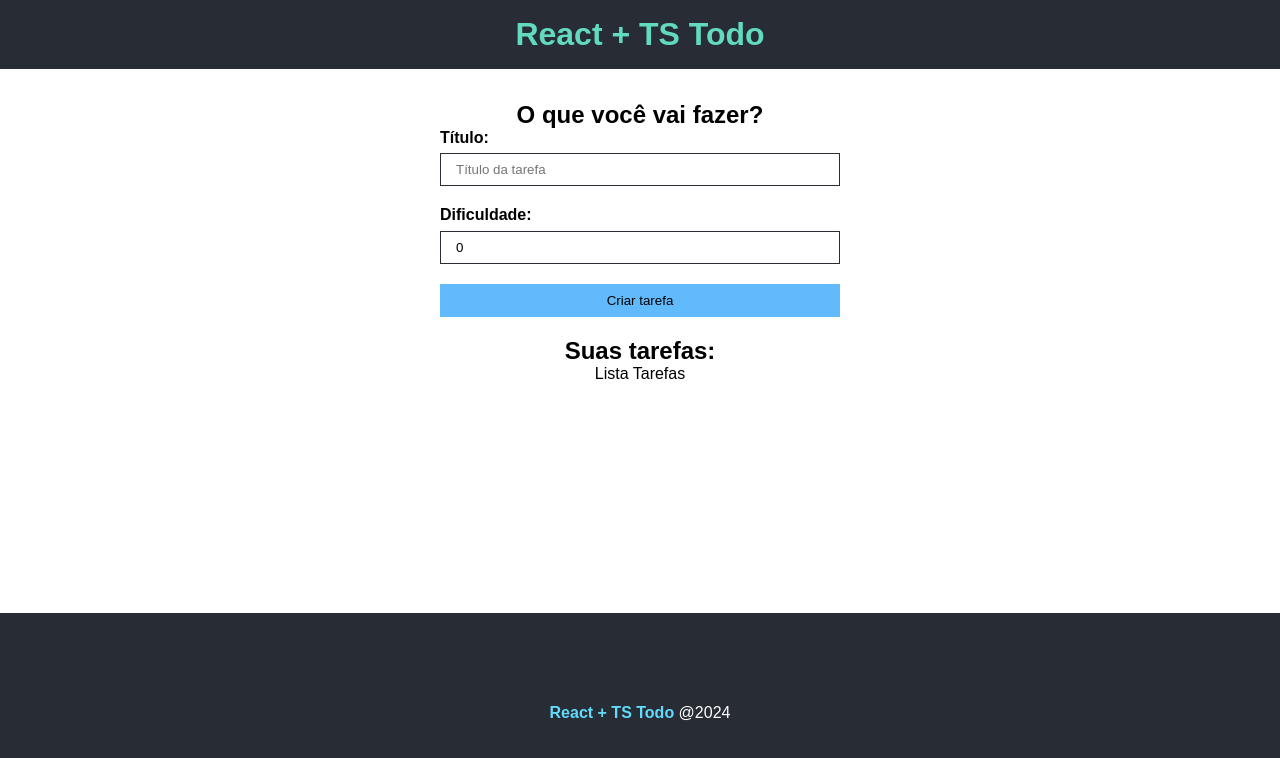
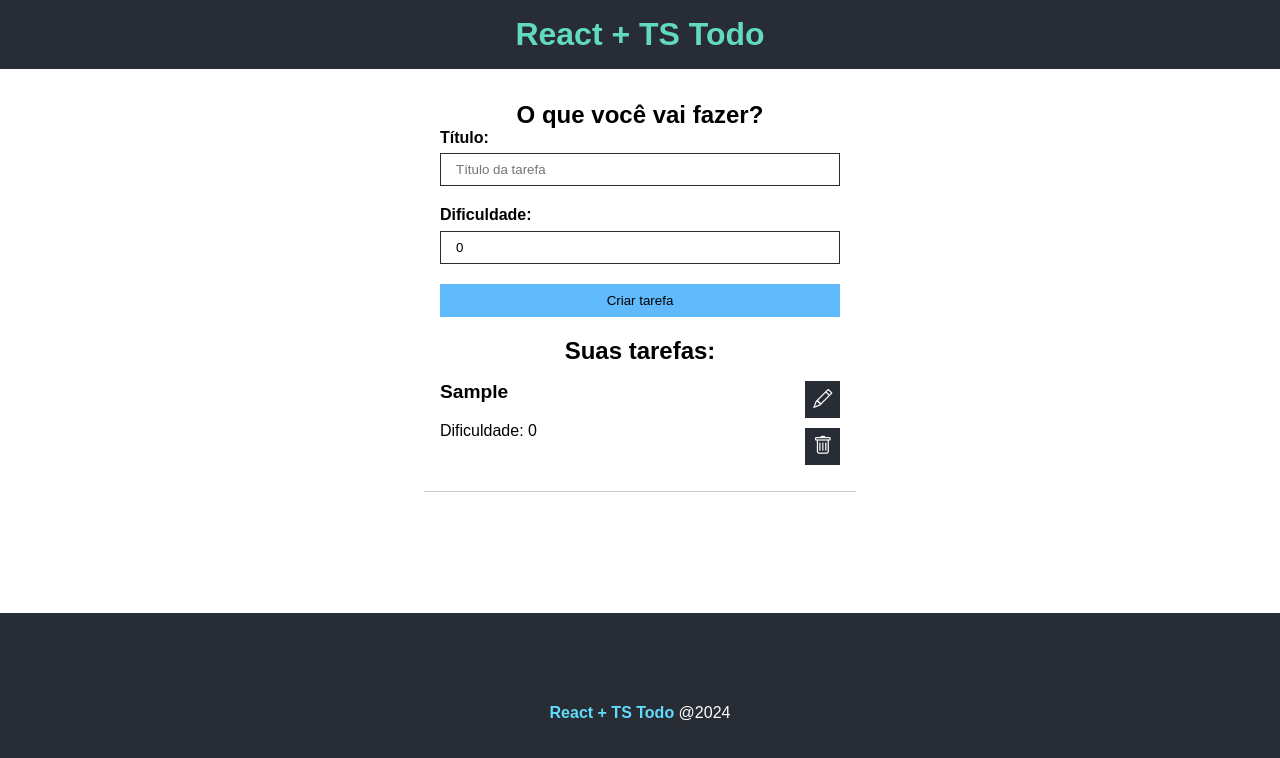
Before and after one commit to cristian-eds/todo-react-ts, a React (Create React App) app: page / in a window 1280 px wide. Both pictures are taken after typing "Sample" into the empty fields and a click on the input "Criar tarefa". Shown: the top 758 px of the page. Built offline with nearby package versions, Linux system fonts and the light colour scheme.

Commit message:
Criado estrutura e estilizacao lista de tarefas

```diff
--- a/src/App.tsx
+++ b/src/App.tsx
@@ -27,7 +27,7 @@
         </div>
         <div>
           <h2>Suas tarefas:</h2>
-          <TaskList />
+          <TaskList taskList={taskList}/>
         </div>
       </main>
       <Footer />
--- /dev/null
+++ b/src/components/TaskList.module.css
@@ -0,0 +1,39 @@
+.task {
+    display: flex;
+    justify-content: space-between;
+    max-width: 400px;
+    margin: 0 auto;
+    border-bottom: 1px solid #ccc;
+    padding: 1em;
+}
+
+.details {
+    text-align: left;
+
+}
+
+.details h4 {
+    font-size: 1.2em;
+    margin-bottom: 1em;
+}
+
+.actions {
+    display: flex;
+    flex-direction: column;
+    align-items: center;
+    justify-content: center;
+}
+
+.actions i {
+    margin-bottom: .5em;
+    font-size: 1.2em;
+    cursor: pointer;
+    background-color: #282c34;
+    color: white;
+    padding: .4em;
+    transition: .5s;
+}
+
+.actions i:hover {
+    color: #61DAFB;
+}
--- a/src/components/TaskList.tsx
+++ b/src/components/TaskList.tsx
@@ -1,10 +1,35 @@
 import React from 'react'
 
-type Props = {}
+// interfaces
+import { ITask } from '../interfaces/Task';
 
-const TaskList = (props: Props) => {
+//css
+import styles from './TaskList.module.css';
+
+interface Props  {
+  taskList: ITask[]
+}
+
+const TaskList = ({taskList}: Props) => {
   return (
-    <div><p>Lista Tarefas</p></div>
+    <>
+      {taskList.length > 0 ? (
+        taskList.map((task) => (
+          <div key={task.id} className={styles.task}>
+            <div className={styles.details}>
+              <h4>{task.title}</h4>
+              <p>Dificuldade: {task.difficulty}</p>
+            </div>
+            <div className={styles.actions}>
+              <i className="bi bi-pencil"></i>
+              <i className="bi bi-trash"></i>
+            </div>
+          </div>
+        ))
+      ) : (
+        <p>Não existe tarefas cadastradas!</p>
+      )}
+    </>
   )
 }
 
```
